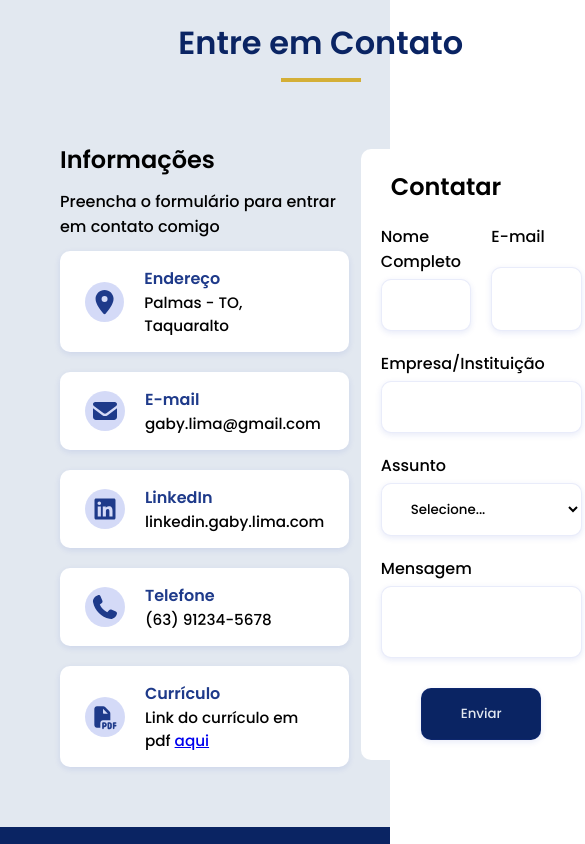
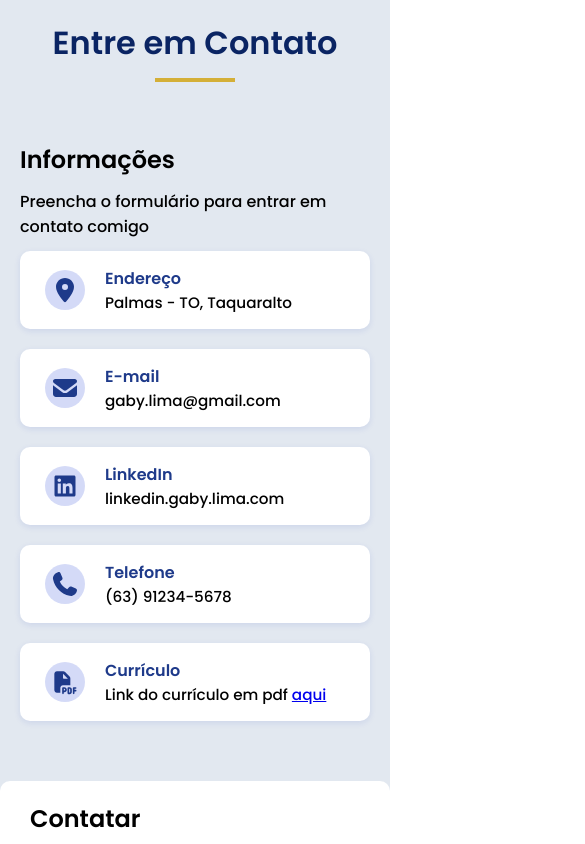
Before and after one commit to caina-wanzeler/curriculo-gaby, a Vue app: page / in a window 390 px wide. Shown: the part 5720-6564 px from the top of the page, 585 px wide, since content can reach past the window. Built offline with nearby package versions, Linux system fonts and the light colour scheme; a web font is replaced by a local one.

Commit message:
footer responsivo

```diff
--- a/src/components/views/ContatoView.vue
+++ b/src/components/views/ContatoView.vue
@@ -257,4 +257,16 @@ import { FontAwesomeIcon } from '@fortawesome/vue-fontawesome';
         }
     }
 
+    @media (max-width: 800px) {
+        .container {
+            flex-direction: column;
+            padding: 0 0;
+
+            .contact-container,
+            .contact-form {
+                width: 100%;
+            }
+        }
+    }
+
 </style>
```
